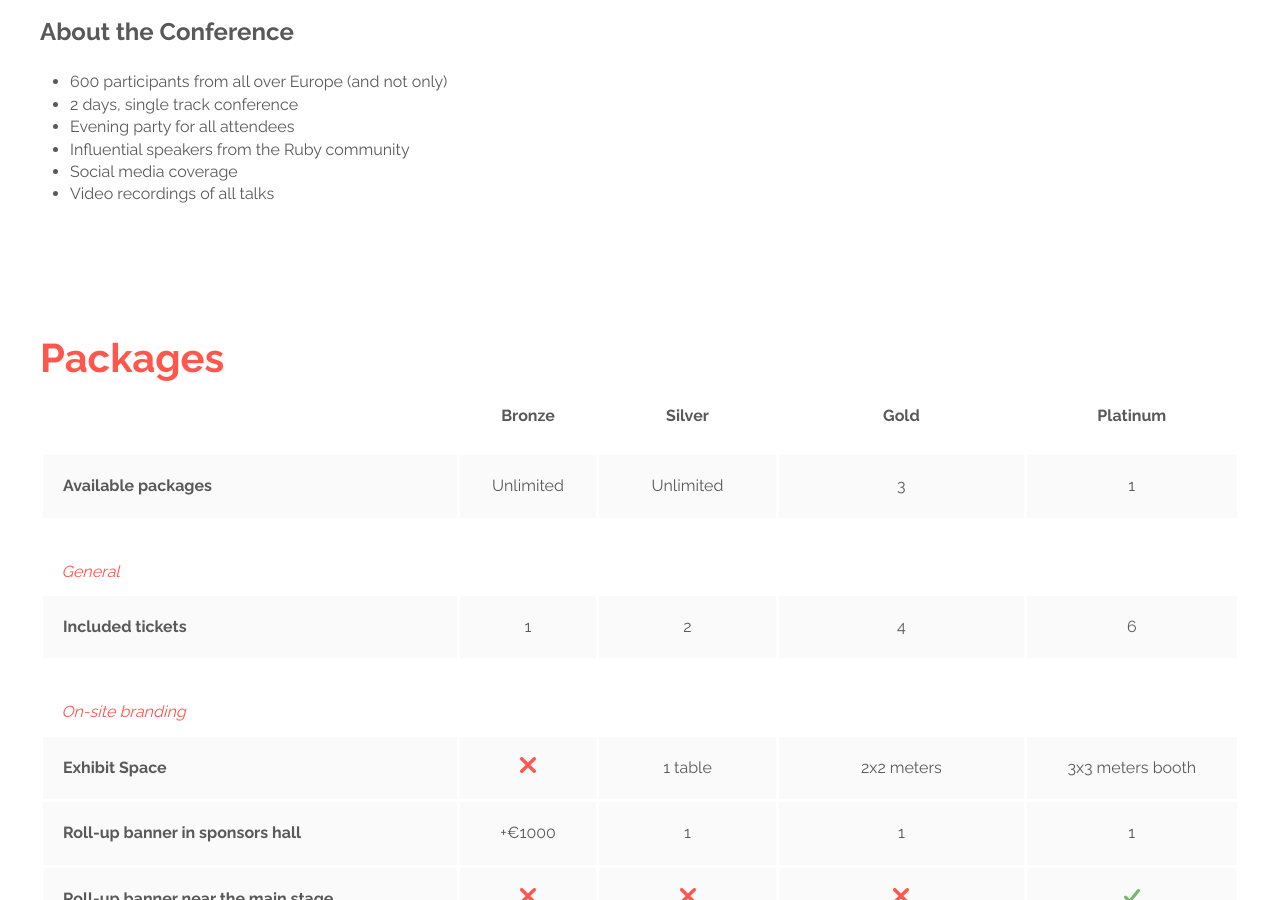
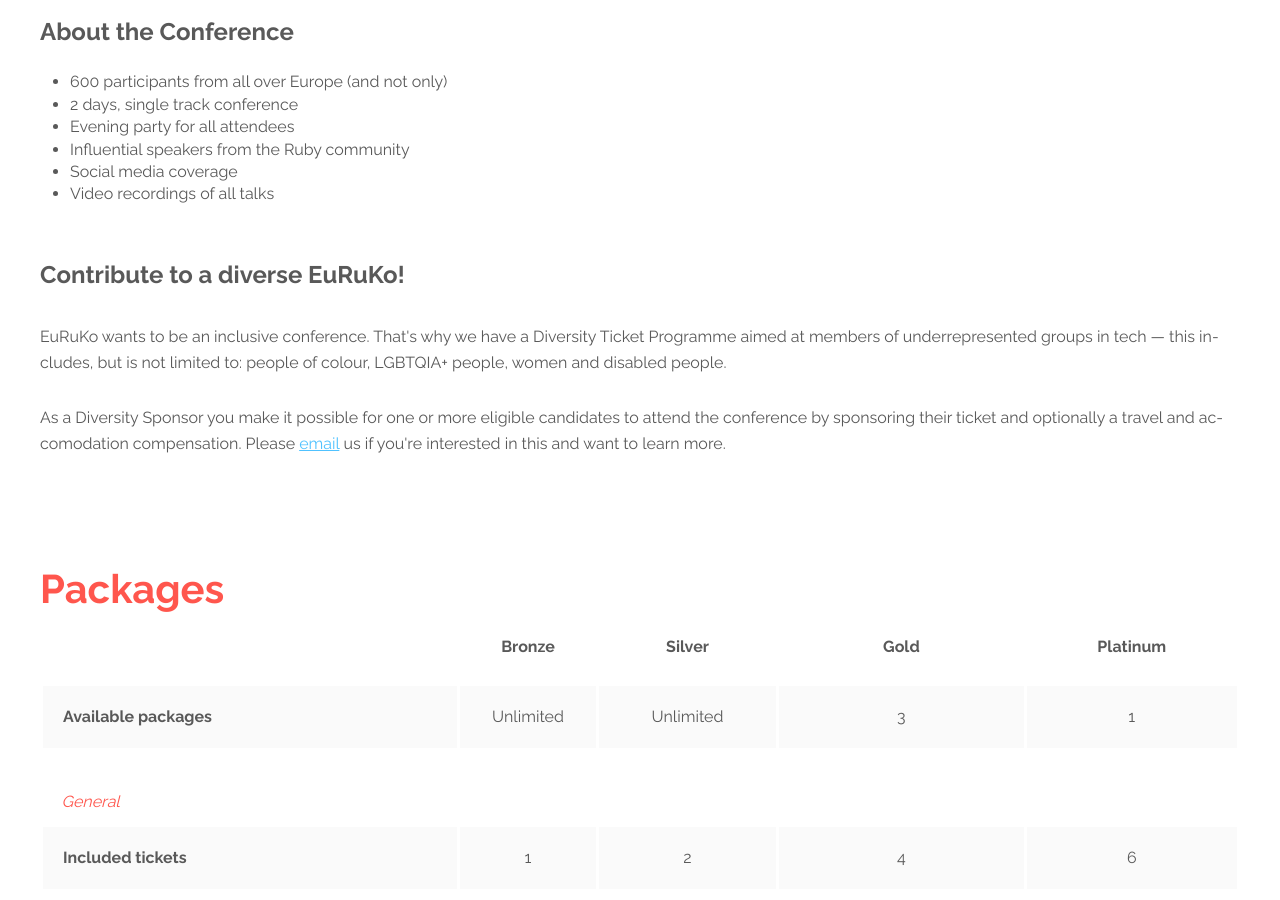
Before and after one commit to euruko/euruko2018.github.io, a Jekyll site: the page built from sponsoring.html, in a window 1280 px wide and 900 px high, scrolled down 369 px. Built offline with Jekyll 4.4.1, drawn with Linux system fonts in a browser that asks for light colours.

Commit message:
Add diversity programme info to sponsor page

```diff
--- a/sponsoring.html
+++ b/sponsoring.html
@@ -34,6 +34,20 @@
                 <li>Social media coverage</li>
                 <li>Video recordings of all talks</li>
             </ul>
+
+            <h3 style="margin-top: 30px;">Contribute to a diverse EuRuKo!</h3>
+            <p style="margin-top: 30px;">
+              EuRuKo wants to be an inclusive conference. That's why we have a Diversity Ticket Programme aimed at members of
+              underrepresented groups in tech — this includes, but is not limited to: people of colour, LGBTQIA+ people, women and disabled people.
+            </p>
+            <p style="margin-top: 30px;">
+              As a Diversity Sponsor you make it possible for one or more eligible candidates to attend the conference by sponsoring their ticket
+              and optionally a travel and accomodation compensation. Please <a href="mailto:euruko2018@gmail.com" target="_blank">email</a> us if you're interested in this and want to learn more.
+            </p>
+
+
+            </p>
+
         </view>
     </section>
 
```
